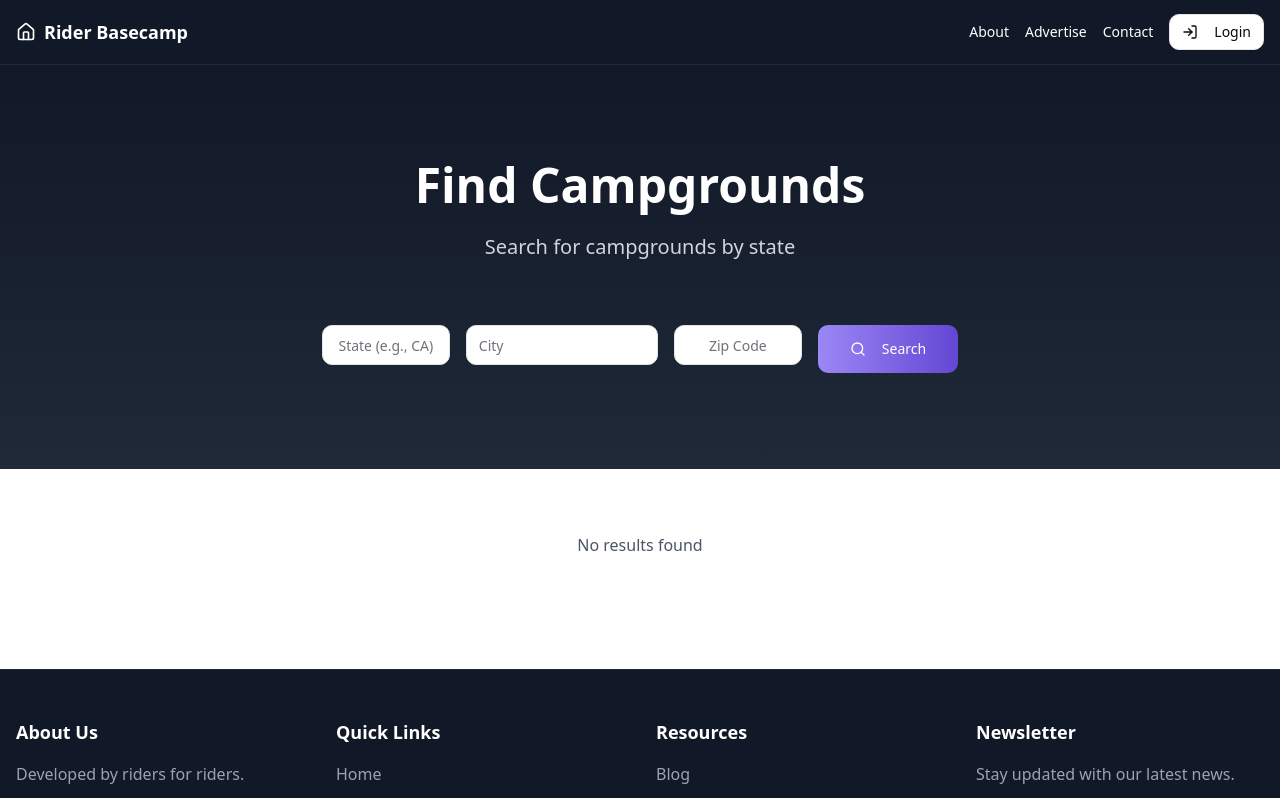
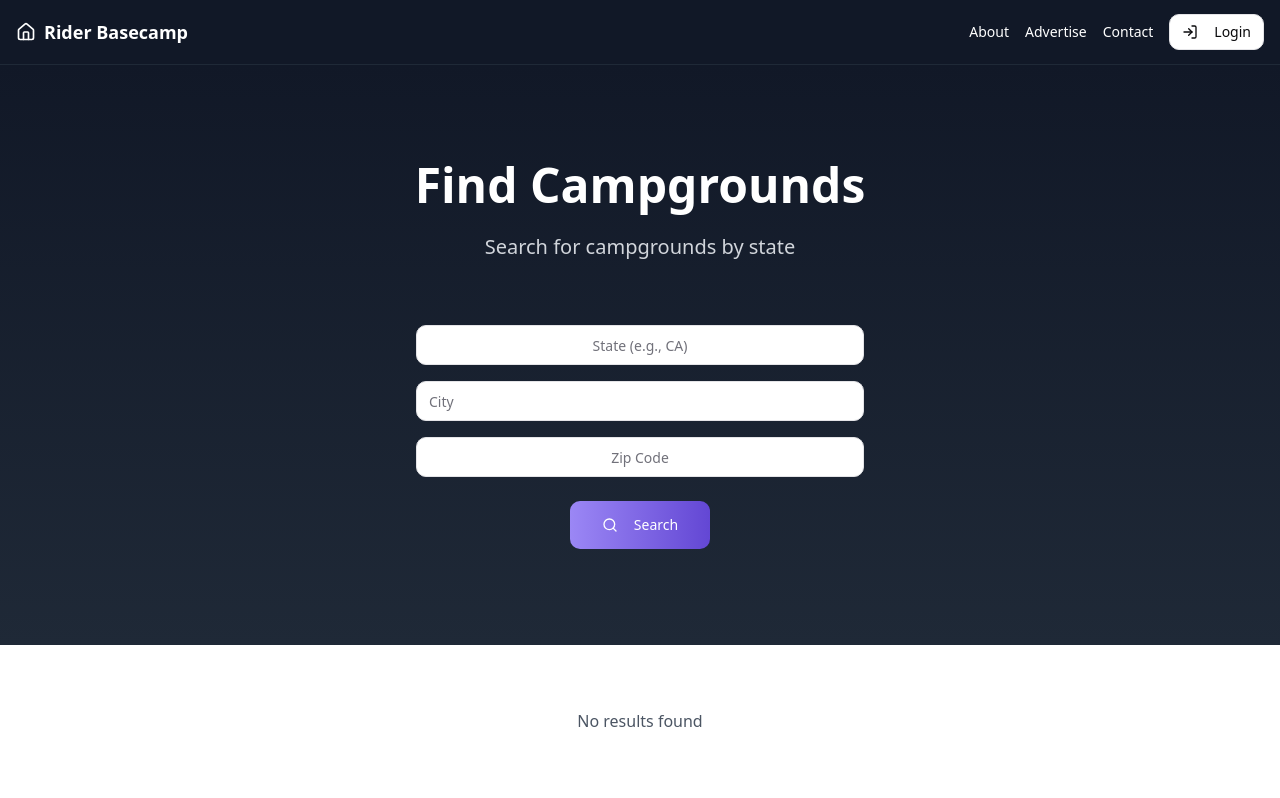
Before and after one commit to directconnected/rider-basecamp, a React (Vite) app: page /campgrounds in a window 1280 px wide. Shown: the top 798 px of the page. Built offline with nearby package versions, Linux system fonts and the light colour scheme.

Commit message:
Restructure campsite search form
- Restructured the campsite search form layout.
- Moved state, city, and zip code inputs to individual lines.
- Centered the search button below the inputs.

```diff
--- a/src/components/camping/CampsiteSearchForm.tsx
+++ b/src/components/camping/CampsiteSearchForm.tsx
@@ -26,14 +26,14 @@ const CampsiteSearchForm = ({
   onSearch
 }: CampsiteSearchFormProps) => {
   return (
-    <div className="flex flex-col gap-4 animate-fade-in">
-      <div className="flex flex-col md:flex-row gap-4 justify-center">
+    <div className="flex flex-col gap-6 animate-fade-in max-w-md mx-auto w-full">
+      <div className="space-y-4">
         <Input
           type="text"
           placeholder="State (e.g., CA)"
           value={searchParams.state}
           onChange={(e) => setSearchParams({ state: e.target.value.toUpperCase() })}
-          className="w-full md:w-32 bg-white text-center"
+          className="w-full bg-white text-center"
           maxLength={2}
         />
         <Input
@@ -41,18 +41,20 @@ const CampsiteSearchForm = ({
           placeholder="City"
           value={searchParams.city}
           onChange={(e) => setSearchParams({ city: e.target.value })}
-          className="w-full md:w-48 bg-white"
+          className="w-full bg-white"
         />
         <Input
           type="text"
           placeholder="Zip Code"
           value={searchParams.zipCode}
           onChange={(e) => setSearchParams({ zipCode: e.target.value })}
-          className="w-full md:w-32 bg-white text-center"
+          className="w-full bg-white text-center"
           maxLength={5}
         />
+      </div>
+      <div className="flex justify-center">
         <Button
-          className="button-gradient text-white px-8 py-6"
+          className="button-gradient text-white px-8 py-6 w-full sm:w-auto"
           onClick={onSearch}
           disabled={isSearching}
         >
```
